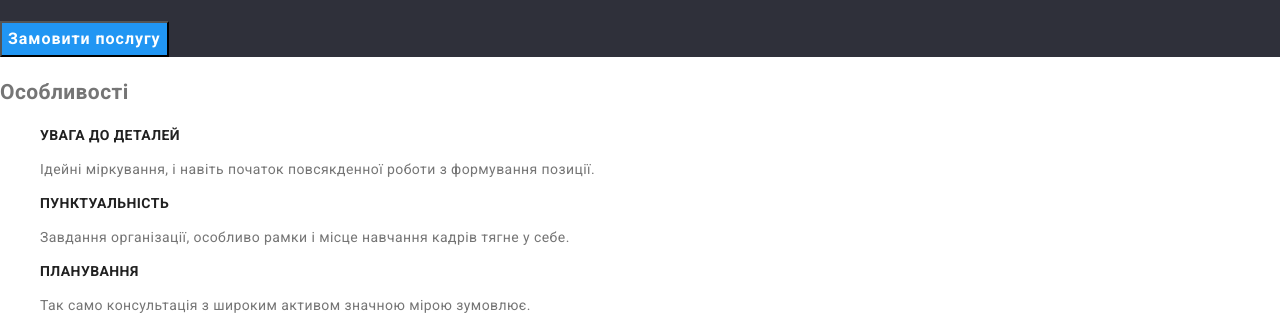
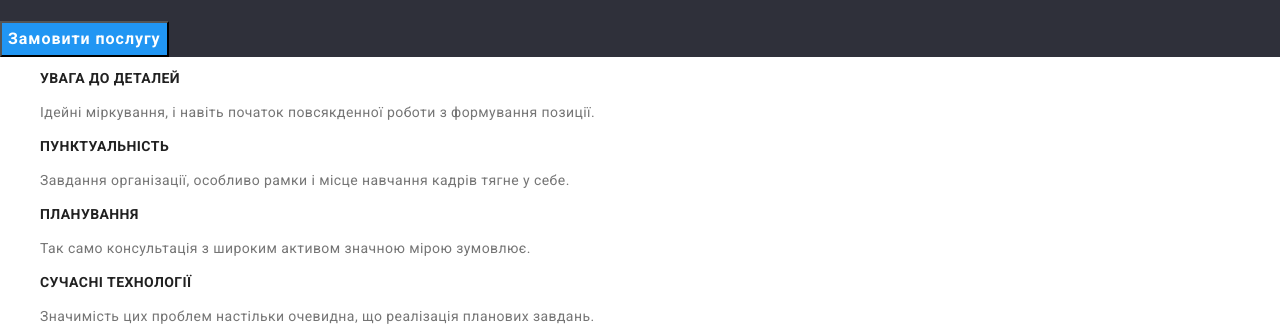
Before and after one commit to IlyaGubinn/goit-markup-hw-08, a plain HTML site: page index.html in a window 1280 px wide. Shown: the part 291-620 px from the top of the page. Drawn offline with nearby package versions, Linux system fonts and the light colour scheme.

Commit message:
скрывает заголовки

```diff
--- a/css/styles.css
+++ b/css/styles.css
@@ -193,3 +193,17 @@ footer{background-color: var(--footer-background-color);
 
 a{text-decoration: none;}
 li{list-style: none;}
+.hidden{
+    position: absolute;
+    width: 1px;
+    height: 1px;
+    margin: -1px;
+    border: 0;
+    padding: 0;
+
+    white-space: nowrap;
+    clip-path: inset(100%);
+    clip: rect(0 0 0 0);
+    overflow: hidden;
+
+}
--- a/index.html
+++ b/index.html
@@ -5,13 +5,14 @@
     <meta http-equiv="X-UA-Compatible" content="IE=edge">
     <meta name="viewport" content="width=device-width, initial-scale=1.0">
     <title>Webstudio</title>
-    <link rel="stylesheet" href="https://cdnjs.cloudflare.com/ajax/libs/modern-normalize/1.1.0/modern-normalize.min.css">
+
     <link rel="preconnect" href="https://fonts.googleapis.com">
 <link rel="preconnect" href="https://fonts.gstatic.com" crossorigin>
 <link href="https://fonts.googleapis.com/css2?family=Raleway:wght@700&display=swap" rel="stylesheet">
 <link rel="preconnect" href="https://fonts.googleapis.com">
 <link rel="preconnect" href="https://fonts.gstatic.com" crossorigin>
 <link href="https://fonts.googleapis.com/css2?family=Roboto:wght@400;500;700;900&display=swap" rel="stylesheet">
+<link rel="stylesheet" href="https://cdnjs.cloudflare.com/ajax/libs/modern-normalize/1.1.0/modern-normalize.min.css">
 <link rel="stylesheet" href="./css/styles.css">
 </head>
 <body>
@@ -35,7 +36,7 @@
         <button type="button" class="hero-button button" >Замовити послугу</button>
       </section>
         <!--  feature -->
-      <section><h2>Особливості</h2>
+      <section><h2 class="hidden">Особливості</h2>
         <ul>
           <li>
             <h3 class="feature-name">УВАГА ДО ДЕТАЛЕЙ</h3>
```
Also changed, not shown: portfolio.html (+2 -2 lines).
